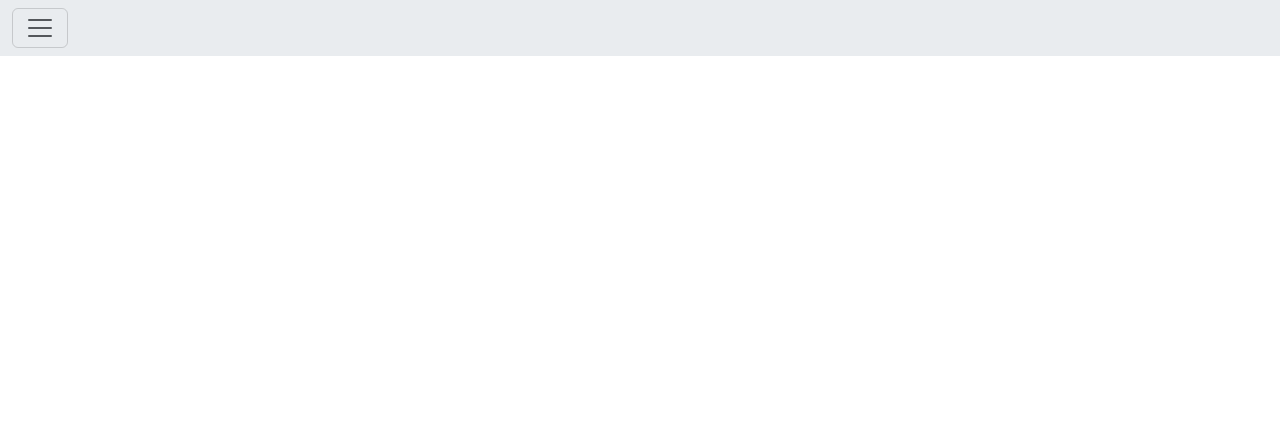
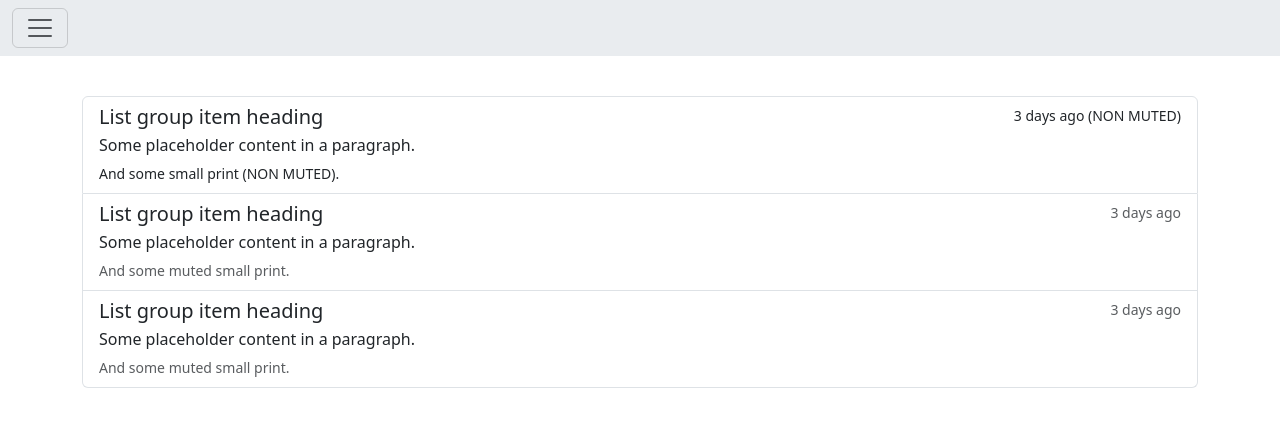
Before and after one commit to MaggieZn/mobile-web-app-dice-shaker, a website: page history.html in a window 1280 px wide. Drawn offline with nearby package versions, Linux system fonts and the light colour scheme.

Commit message:
added filler list

```diff
--- a/history.html
+++ b/history.html
@@ -14,7 +14,7 @@
         <!--<h1>Dice and Slice</h1>-->
 
         <!--menu button-->
-        <div class="pb=5">
+        <div class="pb-5">
             <nav class="navbar bg-body-secondary fixed-top">
             <div class="container-fluid">
                 <button class="navbar-toggler" type="button" data-bs-toggle="offcanvas" data-bs-target="#offcanvasNavbar" aria-controls="offcanvasNavbar" aria-label="Toggle navigation">
@@ -43,6 +43,35 @@
             </nav>
         </div>
 
+        <div class="container pt-5">
+        <ul class="list-group">
+            <li class="list-group-item" aria-current="true">
+                <div class="d-flex w-100 justify-content-between">
+                    <h5 class="mb-1">List group item heading</h5>
+                    <small>3 days ago (NON MUTED)</small>
+                </div>
+                <p class="mb-1">Some placeholder content in a paragraph.</p>
+                <small>And some small print (NON MUTED).</small>
+            </li>
+            <li class="list-group-item">
+                <div class="d-flex w-100 justify-content-between">
+                    <h5 class="mb-1">List group item heading</h5>
+                    <small class="text-body-secondary">3 days ago</small>
+                </div>
+                <p class="mb-1">Some placeholder content in a paragraph.</p>
+                <small class="text-body-secondary">And some muted small print.</small>
+            </li>
+            <li class="list-group-item">
+                <div class="d-flex w-100 justify-content-between">
+                    <h5 class="mb-1">List group item heading</h5>
+                    <small class="text-body-secondary">3 days ago</small>
+                </div>
+                <p class="mb-1">Some placeholder content in a paragraph.</p>
+                <small class="text-body-secondary">And some muted small print.</small>
+            </li>
+        </ul>
+        </div>
+
         <script src="https://cdn.jsdelivr.net/npm/bootstrap@5.3.8/dist/js/bootstrap.bundle.min.js" integrity="sha384-FKyoEForCGlyvwx9Hj09JcYn3nv7wiPVlz7YYwJrWVcXK/BmnVDxM+D2scQbITxI" crossorigin="anonymous"></script>
         <script src="app.js"></script>
     </body>
```
